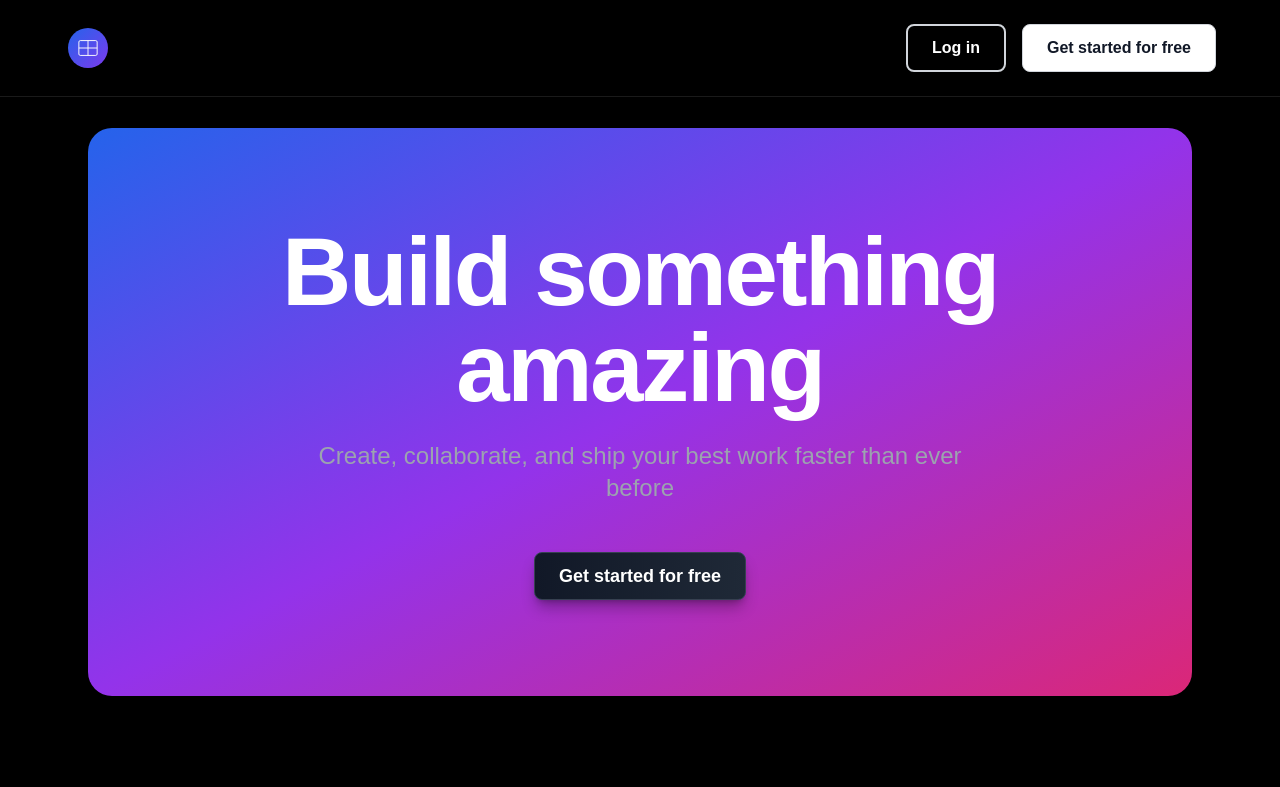
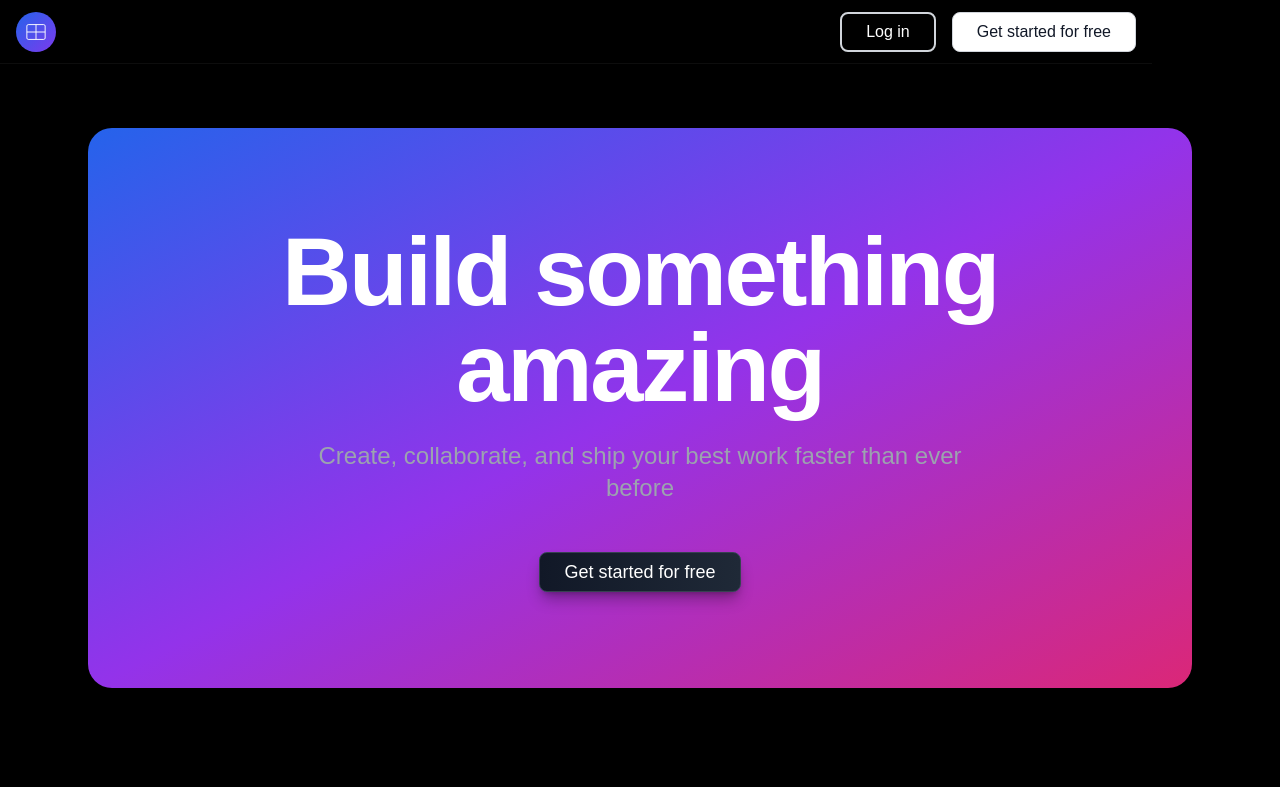
Before and after one commit to zhangyu528/my-next-app, a Next.js app: page / in a window 1280 px wide. Shown: the top 787 px of the page. Built offline with nearby package versions, Linux system fonts and the light colour scheme.

Commit message:
对样式代码管理改善

```diff
--- a/src/components/Navbar/index.tsx
+++ b/src/components/Navbar/index.tsx
@@ -1,25 +1,21 @@
 'use client';
 
 import { useState } from 'react';
-import { navStyles } from './styles';
+import { navStyles } from '../../styles/theme/navbar';
 import LoginModal from '../LoginModal';
 import SignupModal from '../SignupModal';
 import ArrowButton from '@/components/base/Button/variants/ArrowButton';
 import LogoIcon from '../icons/LogoIcon';
 
-export default function Navbar({
-}) {
+export default function Navbar() {
   const [isLoginModalOpen, setIsLoginModalOpen] = useState(false);
   const [isSignupModalOpen, setIsSignupModalOpen] = useState(false);
 
   return (
     <>
-      <nav className={navStyles.nav}>
-        <div className={navStyles.container}>
-          <div className={navStyles.logo}>
+      <nav className={navStyles.nav.base}>
         <LogoIcon />
-          </div>
-          <div className={navStyles.itemsWrapper}>
+        <div className={navStyles.actionButtons.wrapper}>
           <ArrowButton
             onClick={() => setIsLoginModalOpen(true)}
             styleType="outline"
@@ -32,7 +28,6 @@ export default function Navbar({
           >
             Get started for free
           </ArrowButton>
-          </div>
         </div>
       </nav>
 
--- a/src/components/Navbar/styles.ts
+++ /dev/null
@@ -1,11 +0,0 @@
-export const navStyles = {
-  nav: "fixed w-full p-6 bg-black/50 backdrop-blur-sm border-b border-white/10 z-50",
-  container: "max-w-6xl mx-auto flex justify-between items-center",
-  logo: "flex items-center p-1 hover:opacity-80 transition-all duration-200 cursor-pointer",
-  itemsWrapper: "flex items-center gap-4",
-} as const;
-
-export const defaultNavItems = [
-  { label: "Log in", href: "/login", isButton: false },
-  { label: "Get started for free", href: "/signup", isButton: true }
-] as const;
--- a/src/components/base/Button/index.tsx
+++ b/src/components/base/Button/index.tsx
@@ -1,6 +1,6 @@
 'use client';
 
-import { buttonStyles } from '@/styles/theme/buttons';
+import { buttonVariants } from '@/styles/theme/buttons';
 import { ButtonProps } from './types';
 
 export default function Button({
@@ -14,7 +14,7 @@ export default function Button({
     <button
       onClick={onClick}
       className={[
-        buttonStyles[styleType],
+        buttonVariants[styleType],
         className
       ].filter(Boolean).join(' ')}
       {...props}
--- a/src/components/base/Button/types.ts
+++ b/src/components/base/Button/types.ts
@@ -1,7 +1,7 @@
 import { ButtonHTMLAttributes } from 'react';
-import { buttonStyles } from '@/styles/theme/buttons';
+import { buttonVariants } from '@/styles/theme/buttons';
 
 export interface ButtonProps extends ButtonHTMLAttributes<HTMLButtonElement> {
-  styleType?: keyof typeof buttonStyles;
+  styleType?: keyof typeof buttonVariants;
   className?: string;
 }
--- a/src/components/base/Button/variants/ArrowButton/styles.ts
+++ b/src/components/base/Button/variants/ArrowButton/styles.ts
@@ -1,5 +1,6 @@
 export const arrowButtonStyles = {
   wrapper: [
+    "group",
     "relative",
     "overflow-hidden",
     "hover:rounded-none",
--- a/src/features/components-showcase/index.tsx
+++ b/src/features/components-showcase/index.tsx
@@ -17,10 +17,15 @@ export default function ComponentsShowcase() {
         {/* Basic Buttons */}
         <div className="mb-8">
           <h3 className={componentPageStyles.componentTitle}>Basic Buttons:</h3>
-          <div className="flex gap-4">
+          <div className="flex gap-4 items-center mb-4">
             <Button styleType="default">Default Button</Button>
             <Button styleType="primary">Primary Button</Button>
             <Button styleType="outline">Outline Button</Button>
+          </div>
+          <div className="flex gap-4 items-center">
+            <Button styleType="default" disabled>Disabled Default</Button>
+            <Button styleType="primary" disabled>Disabled Primary</Button>
+            <Button styleType="outline" disabled>Disabled Outline</Button>
           </div>
         </div>
 
--- a/src/styles/theme/buttons.ts
+++ b/src/styles/theme/buttons.ts
@@ -1,31 +1,41 @@
+const disabled = [
+  "cursor-pointer",
+  "disabled:opacity-50",
+  "disabled:cursor-not-allowed",
+];
+
 const baseStyles = [
-  "group",
-  "px-6 py-3 h-12",
+  "px-6 py-3 h-10",
   "rounded-lg",
   "flex items-center justify-center",
-  "font-semibold text-[16px]",
-  "transition-colors"
+  "transition-colors duration-300",
+  ...disabled
+];
+
+const defaultStyles = [
+  ...baseStyles,
+  "bg-white text-gray-900",
+  "border border-gray-300",
+  "hover:bg-gray-100",
 ].join(" ");
 
-export const buttonStyles = {
-  default: [
-    baseStyles,
-    "bg-white text-gray-900",
-    "border border-gray-300",
-    "hover:bg-gray-100 hover:border-gray-400"
-  ].join(" "),
+const primaryStyles = [
+  ...baseStyles,
+  "bg-blue-500 text-white",
+  "hover:bg-blue-600",
+].join(" ");
 
-  primary: [
-    baseStyles,
-    "bg-blue-600 text-white",
-    "hover:bg-blue-700"
-  ].join(" "),
+const outlineStyles = [
+  ...baseStyles,
+  "bg-black text-white",
+  "border-2 border-gray-300",
+  "hover:bg-gray-900 hover:border-white hover:text-gray-100",
+].join(" ");
 
-  outline: [
-    baseStyles,
-    "bg-black",
-    "border-2 border-gray-300",
-    "text-white",
-    "hover:bg-gray-900 hover:border-white hover:text-gray-100"
-  ].join(" ")
+export const buttonVariants = {
+  default: defaultStyles,
+
+  primary: primaryStyles,
+
+  outline: outlineStyles,
 } as const;
--- /dev/null
+++ b/src/styles/theme/navbar.ts
@@ -0,0 +1,15 @@
+export const navStyles = {
+  nav: {
+    base: [
+      'fixed top-0 left-0 w-full z-50', // Positioning
+      'bg-black/70 backdrop-blur-sm', // Background and blur
+      'border-b border-white/5', // Border
+      'flex justify-between items-center', // Layout
+      'px-4 max-w-6xl h-16', // Padding, max-width, and height
+      'mx-auto' // Center the navbar
+    ].join(' ')
+  },
+  actionButtons: {
+    wrapper: 'flex items-center space-x-4'
+  }
+};
```
Lines whose indentation alone changed are shown as unchanged.
